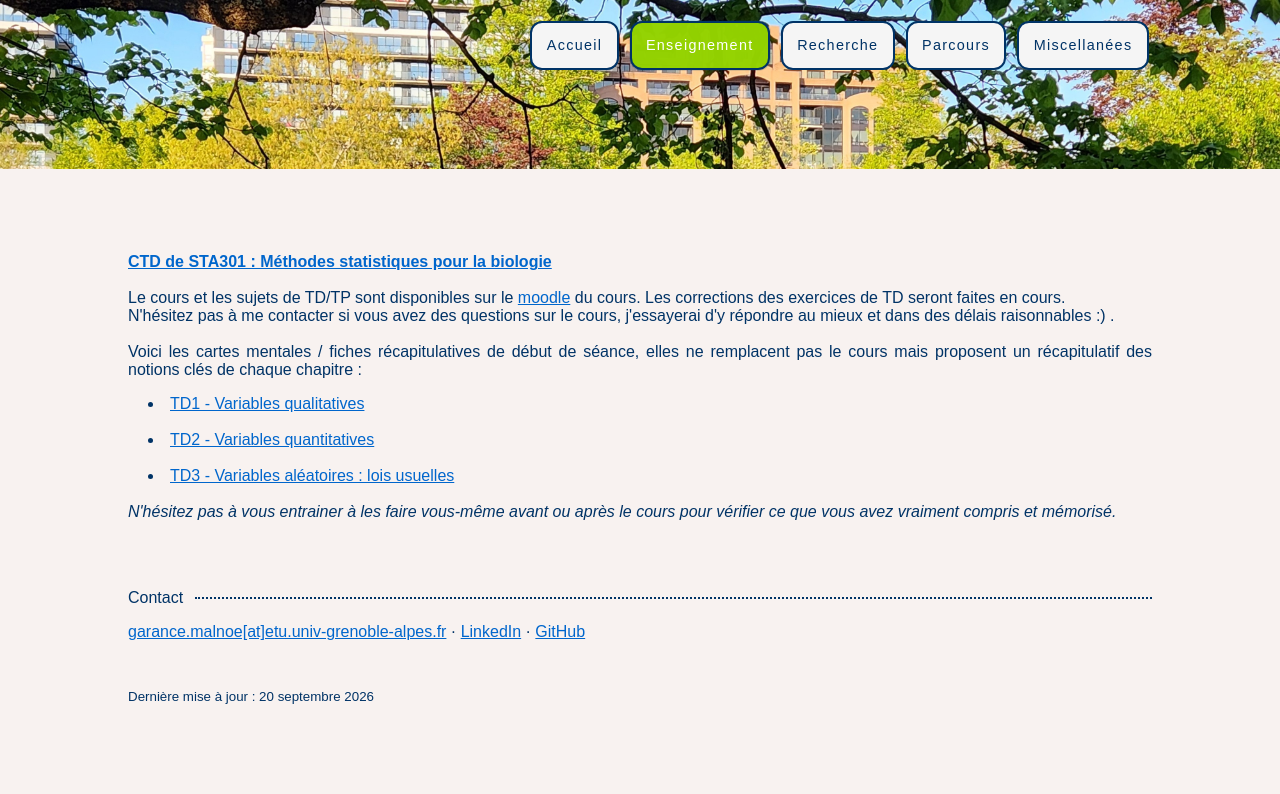
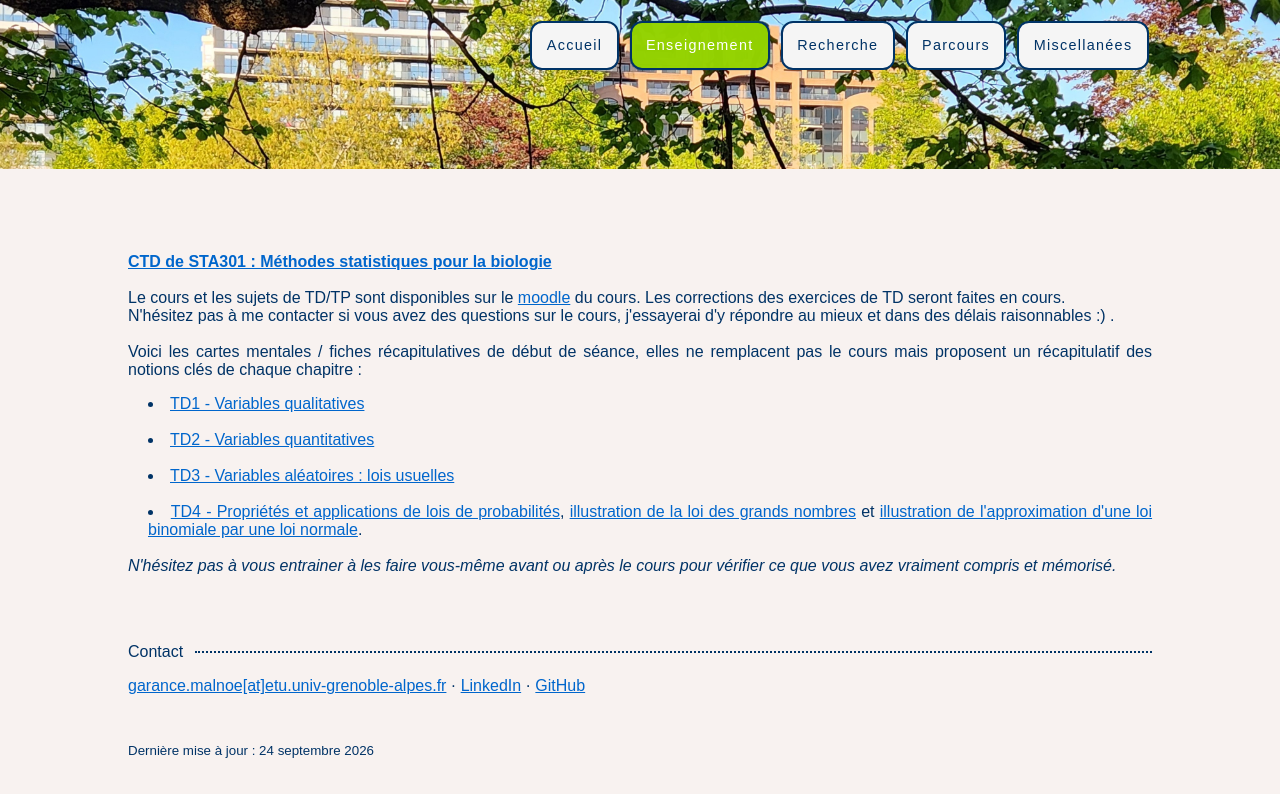
Before and after one commit to malnoe/resume, a plain HTML site: page enseignement.html in a window 1280 px wide. Drawn offline with Linux system fonts and the light colour scheme.

Commit message:
carte mentale TD4 et ressources

```diff
--- a/enseignement.html
+++ b/enseignement.html
@@ -43,6 +43,11 @@ Voici les cartes mentales / fiches récapitulatives de début de séance, elles
   <li>
     <a href="./enseignement/STA301/Carte_mentale_TD3.pdf" rel="noreferrer" target="_blank">TD3 - Variables aléatoires : lois usuelles</a>
    </li>
+   <br>
+  <li>
+    <a href="./enseignement/STA301/Carte_mentale_TD4.pdf" rel="noreferrer" target="_blank">TD4 - Propriétés et applications de lois de probabilités</a>, <a href="https://www.geogebra.org/m/st7cskgb">illustration de la loi des grands nombres</a> et <a href="https://www.geogebra.org/m/Uu3nskGR">illustration de l'approximation d'une loi binomiale par une loi normale</a>.
+   </li>
+
   <br>
 <i>N'hésitez pas à vous entrainer à les faire vous-même avant ou après le cours pour vérifier ce que vous avez vraiment compris et mémorisé.</i>
 </p>
@@ -60,7 +65,7 @@ Voici les cartes mentales / fiches récapitulatives de début de séance, elles
 </p>
 <br>
 <footer class="mt-3 text-muted">
-  <small><p>Dernière mise à jour : 20 septembre 2026</p></small>
+  <small><p>Dernière mise à jour : 24 septembre 2026</p></small>
 </footer>
 </div>
 </div>
```
Also changed, not shown: 1 other file.
